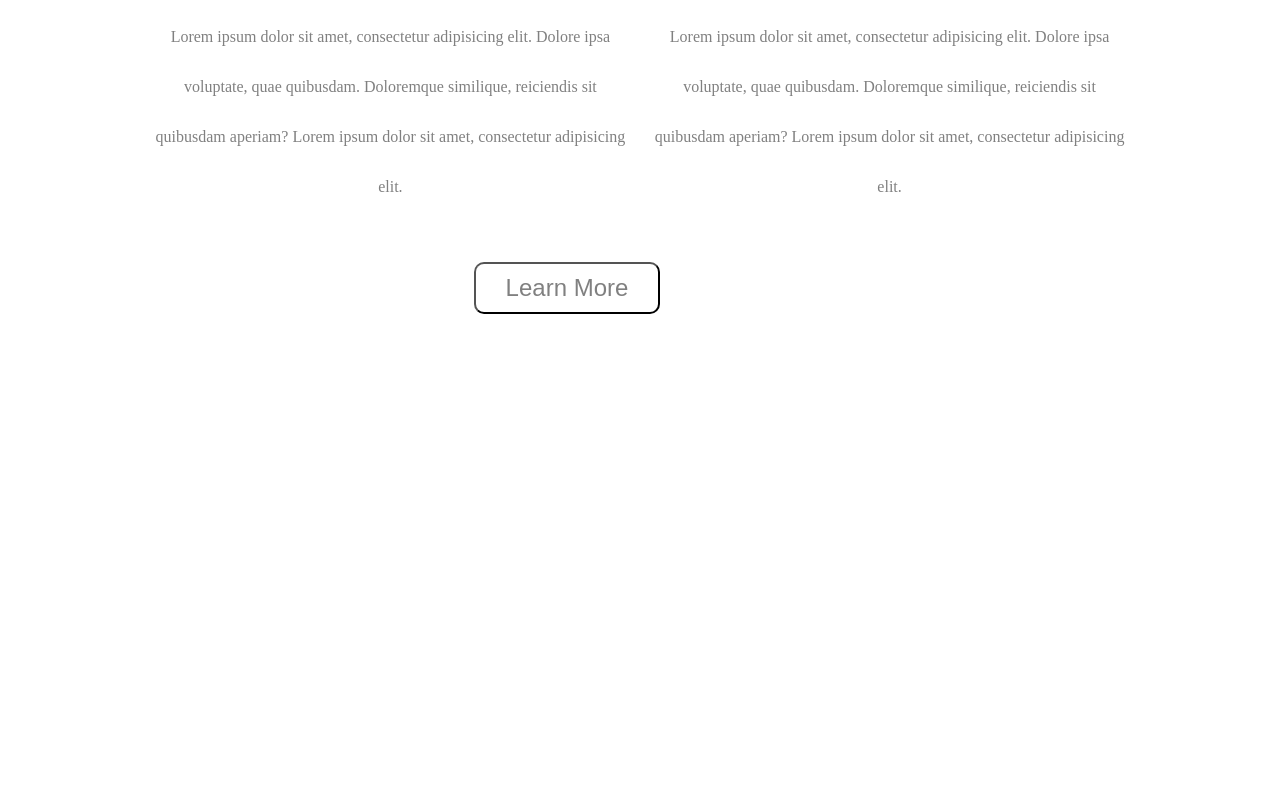
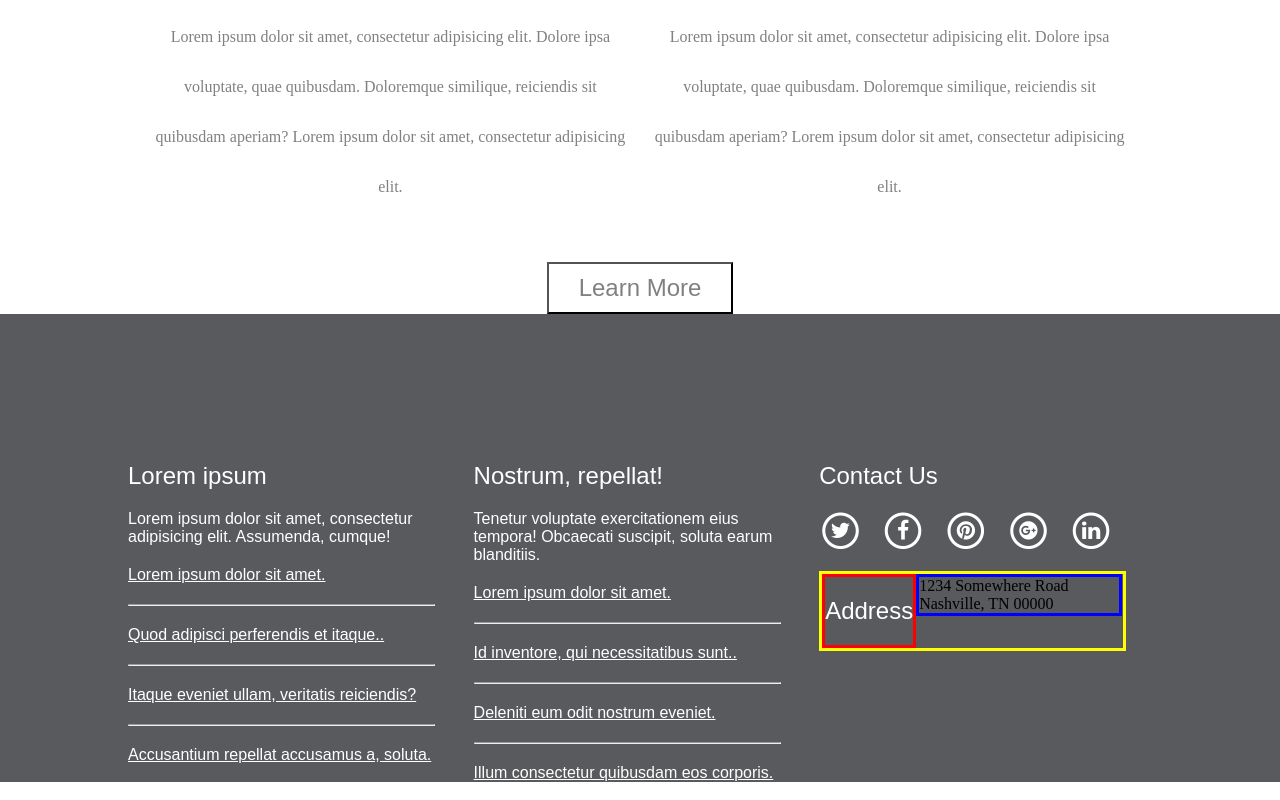
Before and after one commit to Mister-J/Website-Portfolio, a plain HTML site: page Interphase/index.html in a window 1280 px wide. Shown: the part 2138-2938 px from the top of the page. Before the commit the page ends 2452 px from the top, so only its background shows below. Drawn offline with Linux system fonts and the light colour scheme.

Commit message:
footer almost done

```diff
--- a/Interphase/index.html
+++ b/Interphase/index.html
@@ -81,9 +81,74 @@
 				<hr>
 				<p>Lorem ipsum dolor sit amet, consectetur adipisicing elit. Dolore ipsa voluptate, quae quibusdam. Doloremque similique, reiciendis sit quibusdam aperiam? Lorem ipsum dolor sit amet, consectetur adipisicing elit.</p>
 			</div>
+			<div class="button-location">
+				<button class="picture-section-button"><a href="#">Learn More</a></button>
+			</div>
 		</div>
-		<button class="picture-section-button"><a href="#">Learn More</a></button>
+
 	</div>
+
+	<footer>
+		<div class="footer-wrapper">
+			<div class="footer-sections">
+				<div class="indiv-footer-sections" id="left-indiv-section">
+					<h2>Lorem ipsum</h2>
+					<p>Lorem ipsum dolor sit amet, consectetur adipisicing elit. Assumenda, cumque!</p>
+					<a href="#">Lorem ipsum dolor sit amet.</a>
+					<hr>
+					<a href="#">Quod adipisci perferendis et itaque..</a>
+					<hr>
+					<a href="#">Itaque eveniet ullam, veritatis reiciendis?</a>
+					<hr>
+					<a href="#">Accusantium repellat accusamus a, soluta.</a>
+				</div>
+
+				<div class="indiv-footer-sections" id="after-first-left">
+					<h2> Nostrum, repellat!</h2>
+					<p>Tenetur voluptate exercitationem eius tempora! Obcaecati suscipit, soluta earum blanditiis.</p>
+					<a href="#">Lorem ipsum dolor sit amet.</a>
+					<hr>
+					<a href="#">Id inventore, qui necessitatibus sunt..</a>
+					<hr>
+					<a href="#">Deleniti eum odit nostrum eveniet.</a>
+					<hr>
+					<a href="#">Illum consectetur quibusdam eos corporis.</a>
+				</div>
+
+				<div class="indiv-footer-sections" id="after-first-left">
+					<h2>Contact Us</h2>
+					<span class="fa-stack fa-lg">
+  						<i class="fa fa-circle-thin fa-stack-2x"></i>
+ 						<i class="fa fa-twitter fa-stack-1x"></i>
+						</span>&nbsp;&nbsp;&nbsp;&nbsp;
+					<span class="fa-stack fa-lg">
+  						<i class="fa fa-circle-thin fa-stack-2x"></i>
+  						<i class="fa fa-facebook fa-stack-1x"></i>
+					</span></i>&nbsp;&nbsp;&nbsp;&nbsp;
+					<span class="fa-stack fa-lg">
+  						<i class="fa fa-circle-thin fa-stack-2x"></i>
+  						<i class="fa fa-pinterest fa-stack-1x"></i>
+					</span>&nbsp;&nbsp;&nbsp;&nbsp;
+					<span class="fa-stack fa-lg">
+  						<i class="fa fa-circle-thin fa-stack-2x"></i>
+  						<i class="fa fa-google-plus-official fa-stack-1x"></i>
+					</span>&nbsp;&nbsp;&nbsp;&nbsp;
+					<span class="fa-stack fa-lg">
+  						<i class="fa fa-circle-thin fa-stack-2x"></i>
+  					<i class="fa fa-linkedin fa-stack-1x"></i>
+					</span>&nbsp;&nbsp;&nbsp;&nbsp;
+					<div class="text-wrapper">
+						<div class="header-sections">
+							<h2>Address</h2>
+						</div>
+						<div class="p-sections">
+							1234 Somewhere Road Nashville, TN 00000
+						</div>
+					</div>
+				</div>
+			</div>
+		</div>
+	</footer>
 
 
 
@@ -99,6 +164,7 @@
 
 
 
+&nbsp;&nbsp;&nbsp;&nbsp;&nbsp;&nbsp;&nbsp;&nbsp;&nbsp;&nbsp;&nbsp;&nbsp;&nbsp;&nbsp;&nbsp;&nbsp;&nbsp;&nbsp;&nbsp;&nbsp;&nbsp;&nbsp;&nbsp;&nbsp;&nbsp;&nbsp;&nbsp;&nbsp;&nbsp;
 
 
 
--- a/Interphase/style.css
+++ b/Interphase/style.css
@@ -125,7 +125,6 @@ h1, h2, button {
 	color: white;
 }
 
-
 .picture-section h1, .picture-section p {
 	text-align: center;
 	line-height: 50px;
@@ -173,16 +172,15 @@ h1, h2, button {
 	padding-bottom: 30px;
 }
 
+.button-location {
+	clear: both;
+	text-align: center;
+}
 .picture-section-button {
 	background-color: transparent;
-	border-radius: 10px 10px 10px 10px;
 	padding: 10px 30px;
 	font-size: 24px;
 	transition-duration: 0.4s;
-	position: relative;
-	top: 37%;
-	left: 37%;
-	clear: both;
 }
 
 .picture-section-button > a {
@@ -190,28 +188,55 @@ h1, h2, button {
 }
 
 .picture-section-button:hover {
-	background-color: #abafb5;
+	background-color: #dadee5;
 }
 
-@media only screen and (max-width: 300px) {
-	.picture-section h1, .picture-section p {
-		line-height: 50px;
+footer {
+	background-color: #585a5e;
 }
 
-.picture-wrapper-blocks hr {
-	border-style: double;
-	color: gray;
-	margin: 50px 1%;
+.footer-wrapper {
+	overflow: hidden;
+	padding-top: 10%;
 }
 
-.picture-blocks {
-	width: 48%;
-	margin: auto 1%;
+#left-indiv-section {
+	margin-left: 10%;
 }
 
-.picture-blocks h2, .picture-blocks p {
-	margin: 20px auto;
-	padding-bottom: 30px;
+#after-first-left {
+	margin-left: 3%;
+}
+.indiv-footer-sections {
+	float: left;
+	width: 24%;
 }
 
+.indiv-footer-sections p, .indiv-footer-sections h2, .indiv-footer-sections a, .indiv-footer-sections hr {
+	color: white;
+	font-family: Arial;
+	margin: 20px 0;
 }
+
+.fa-stack {
+	color: white;
+}
+
+.text-wrapper {
+	border-style: solid;
+	border-color: yellow;
+	overflow: hidden;
+}
+
+.header-sections {
+	border-style: solid;
+	border-color: red;
+	float: left;
+}
+
+.p-sections {
+	border-style: solid;
+	border-color: blue;
+	width: 200px;
+	float: left;
+}
```
